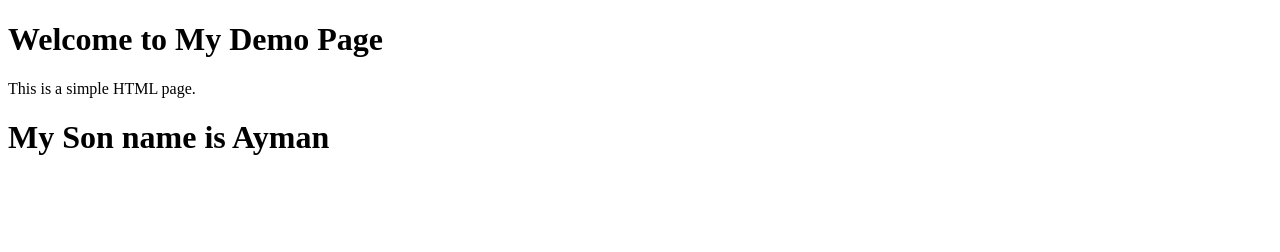
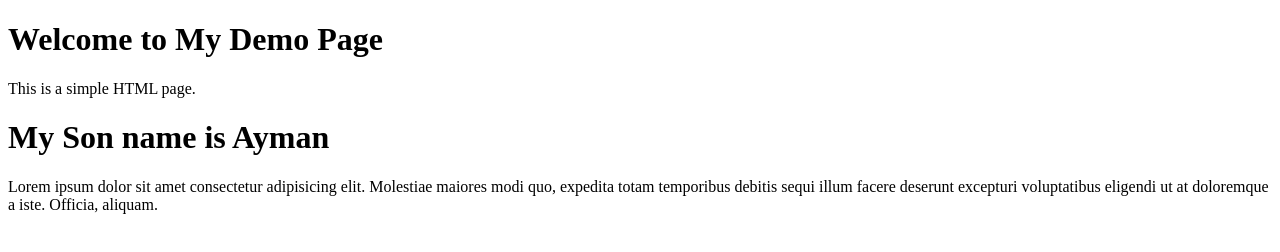
Before and after one commit to AshwadJahanNur/first-project, a plain HTML site: page index.html in a window 1280 px wide. Drawn offline with Linux system fonts and the light colour scheme.

Commit message:
p tag added

```diff
--- a/index.html
+++ b/index.html
@@ -10,4 +10,5 @@
     <p>This is a simple HTML page.</p>
 </body>
 <h1>My Son name is Ayman</h1>
+<p>Lorem ipsum dolor sit amet consectetur adipisicing elit. Molestiae maiores modi quo, expedita totam temporibus debitis sequi illum facere deserunt excepturi voluptatibus eligendi ut at doloremque a iste. Officia, aliquam.</p>
 </html>
```
